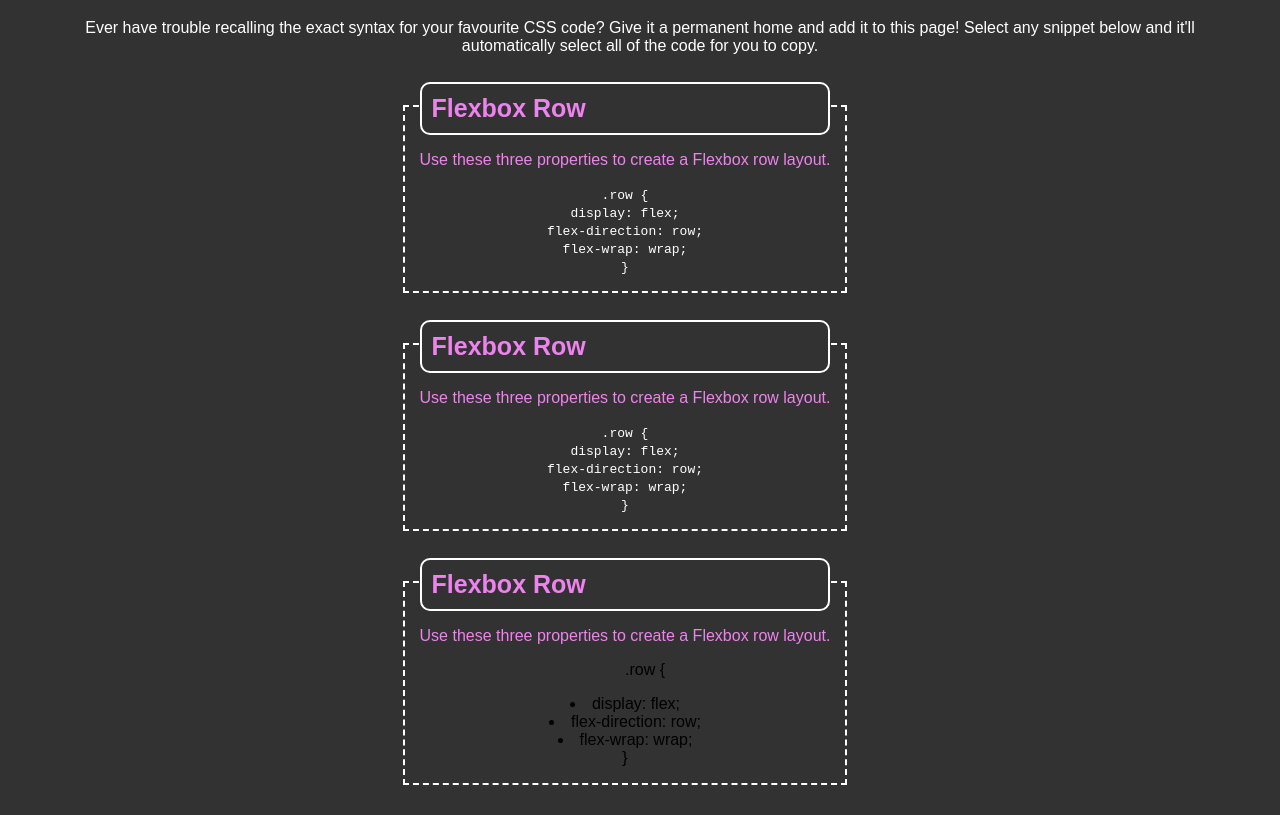
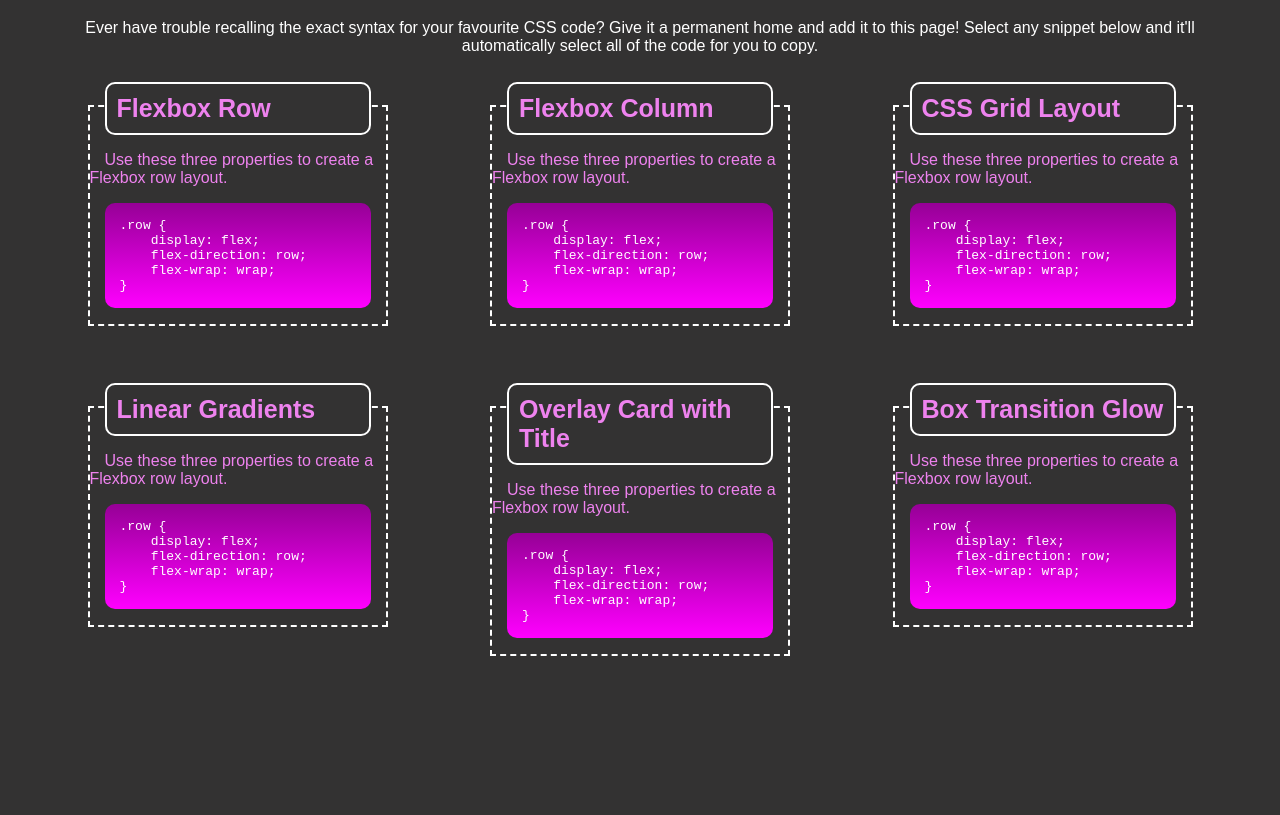
Before and after one commit to B3nj1e/02-mini-project, a plain HTML site: page index.html in a window 1280 px wide. Shown: the part 61-876 px from the top of the page. After the commit the page ends 800 px from the top, so only its background shows below. Drawn offline with Linux system fonts and the light colour scheme.

Commit message:
finally cracked the code, managed to get the flexbox aligning correctly, remember about parent and children elements and use the inspect too to investigate

```diff
--- a/assets/style.css
+++ b/assets/style.css
@@ -5,8 +5,26 @@
  }
 
 body {
+
+    margin: 0;
+    display: flex;
+    flex-direction: column;
+    justify-content: flex-start;
+}
+
+header h1 {
+    font-weight: 700;
+    color:rgb(223, 72, 223);
     text-align: center;
-    margin: 0;
+}
+
+header p {
+    color: white;
+    margin: 0px 50px 0px 50px;
+    text-align: center;
+}
+
+.CSS-snippet-container {
     display: flex;
     flex-direction: row;
     flex-wrap: wrap;
@@ -14,21 +32,12 @@ body {
     align-items: flex-start;
 }
 
-header h1 {
-    font-weight: 700;
-    color:rgb(223, 72, 223)
-}
-
-header p {
-    color: white;
-    margin: 0px 50px 0px 50px;
-}
-
 .CSS-snippet {
     border-style:dashed;
     border-width: 2px;
     border-color: white;
-    margin: 50px 30px 30px 0px;
+    margin: 50px 15px 30px 15px;
+    flex: 0 0 300px;
 }
 
 .CSS-snippet header {
@@ -51,17 +60,17 @@ header p {
     margin: 0px 15px 0px 15px;
 }
 
-.CSS {
+pre {
     color: white;
     text-align: left;
     font-family: monospace;
-    font-size: inherit;
+    background: linear-gradient(rgb(150, 0, 150), magenta);
+    margin: 10px 15px 0px 15px;
+    padding: 15px;
+    border-radius: 10px;
+    user-select: none;
+    user-select: auto;
+    user-select: text;
+    user-select: contain;
+    user-select: all;
 }
-
-.CSS ul {
-    list-style: none;
-}
-
-.CSS li {
-
-}
--- a/index.html
+++ b/index.html
@@ -17,40 +17,76 @@
     <p>Ever have trouble recalling the exact syntax for your favourite CSS code? Give it a permanent home and add it to this page! Select any snippet below and it'll automatically select all of the code for you to copy.</p>
     </header>
 
-            <div class="CSS-snippets-container">
+            <div class="CSS-snippet-container">
                 <section class="CSS-snippet">
                     <header>Flexbox Row</header>
                     <p><span class="description">Use these three properties to create a Flexbox row layout.</span></p>
                     <p><span class="CSS">
-                        .row { <br>
-                            display: flex; <br>
-                            flex-direction: row; <br>
-                            flex-wrap: wrap; <br>
-                        }
+<pre>.row {
+    display: flex;
+    flex-direction: row;
+    flex-wrap: wrap;
+}</pre>
                         </span></p>
                 </section>
 
                 <section class="CSS-snippet">
-                    <header>Flexbox Row</header>
+                    <header>Flexbox Column</header>
                     <p><span class="description">Use these three properties to create a Flexbox row layout.</span></p>
                     <p><span class="CSS">
-                        .row { <br>
-                            display: flex; <br>
-                            flex-direction: row; <br>
-                            flex-wrap: wrap; <br>
-                        }
+<pre>.row {
+    display: flex;
+    flex-direction: row;
+    flex-wrap: wrap;
+}</pre>
                         </span></p>
                 </section>
 
                 <section class="CSS-snippet">
-                    <header>Flexbox Row</header>
+                    <header>CSS Grid Layout</header>
                     <p><span class="description">Use these three properties to create a Flexbox row layout.</span></p>
                     <p><span class="CSS">
-                        <ul>.row {</ul>
-                            <li>display: flex;</li>
-                            <li>flex-direction: row;</li>
-                            <li>flex-wrap: wrap;</li>
-                        }
+<pre>.row {
+    display: flex;
+    flex-direction: row;
+    flex-wrap: wrap;
+}</pre>
+                        </span></p>
+                </section>
+
+                <section class="CSS-snippet">
+                    <header>Linear Gradients</header>
+                    <p><span class="description">Use these three properties to create a Flexbox row layout.</span></p>
+                    <p><span class="CSS">
+<pre>.row {
+    display: flex;
+    flex-direction: row;
+    flex-wrap: wrap;
+}</pre>
+                        </span></p>
+                </section>
+
+                <section class="CSS-snippet">
+                    <header>Overlay Card with Title</header>
+                    <p><span class="description">Use these three properties to create a Flexbox row layout.</span></p>
+                    <p><span class="CSS">
+<pre>.row {
+    display: flex;
+    flex-direction: row;
+    flex-wrap: wrap;
+}</pre>
+                        </span></p>
+                </section>
+
+                <section class="CSS-snippet">
+                    <header>Box Transition Glow</header>
+                    <p><span class="description">Use these three properties to create a Flexbox row layout.</span></p>
+                    <p><span class="CSS">
+<pre>.row {
+    display: flex;
+    flex-direction: row;
+    flex-wrap: wrap;
+}</pre>
                         </span></p>
                 </section>
 
```
